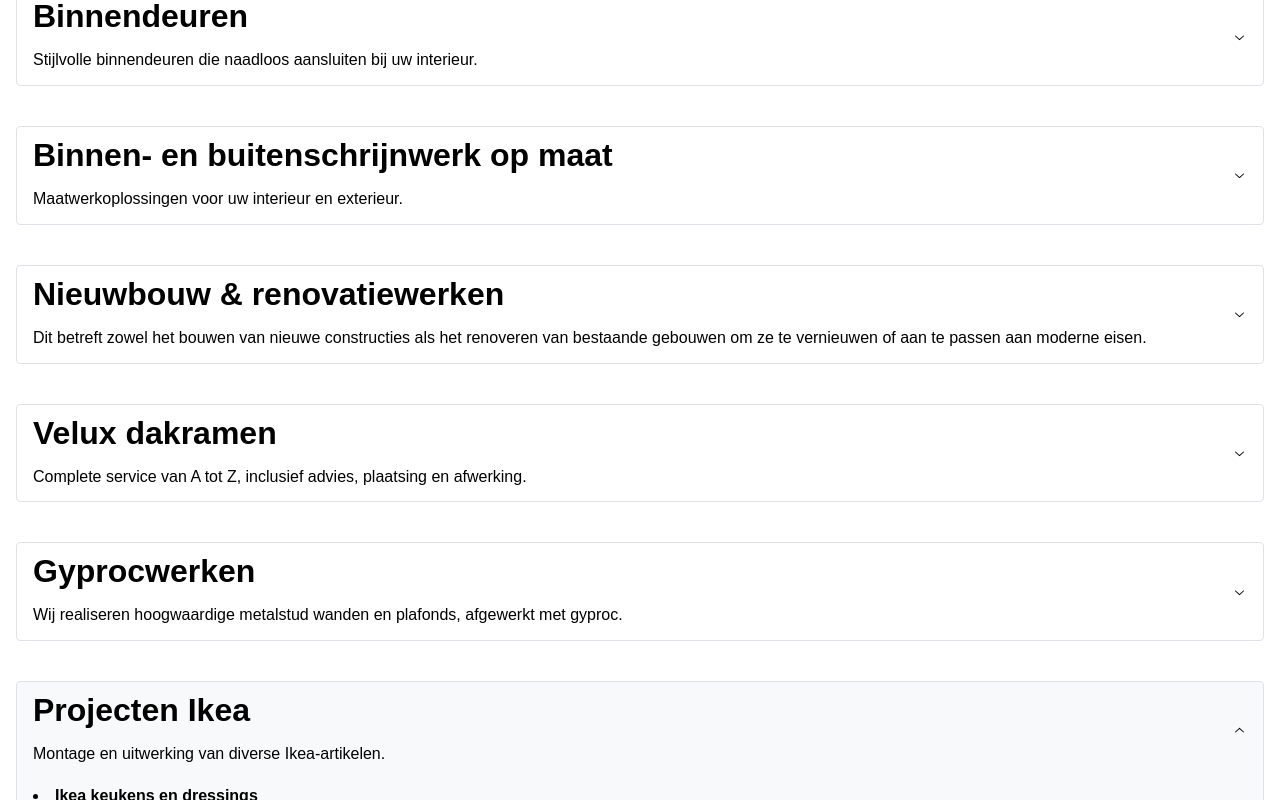
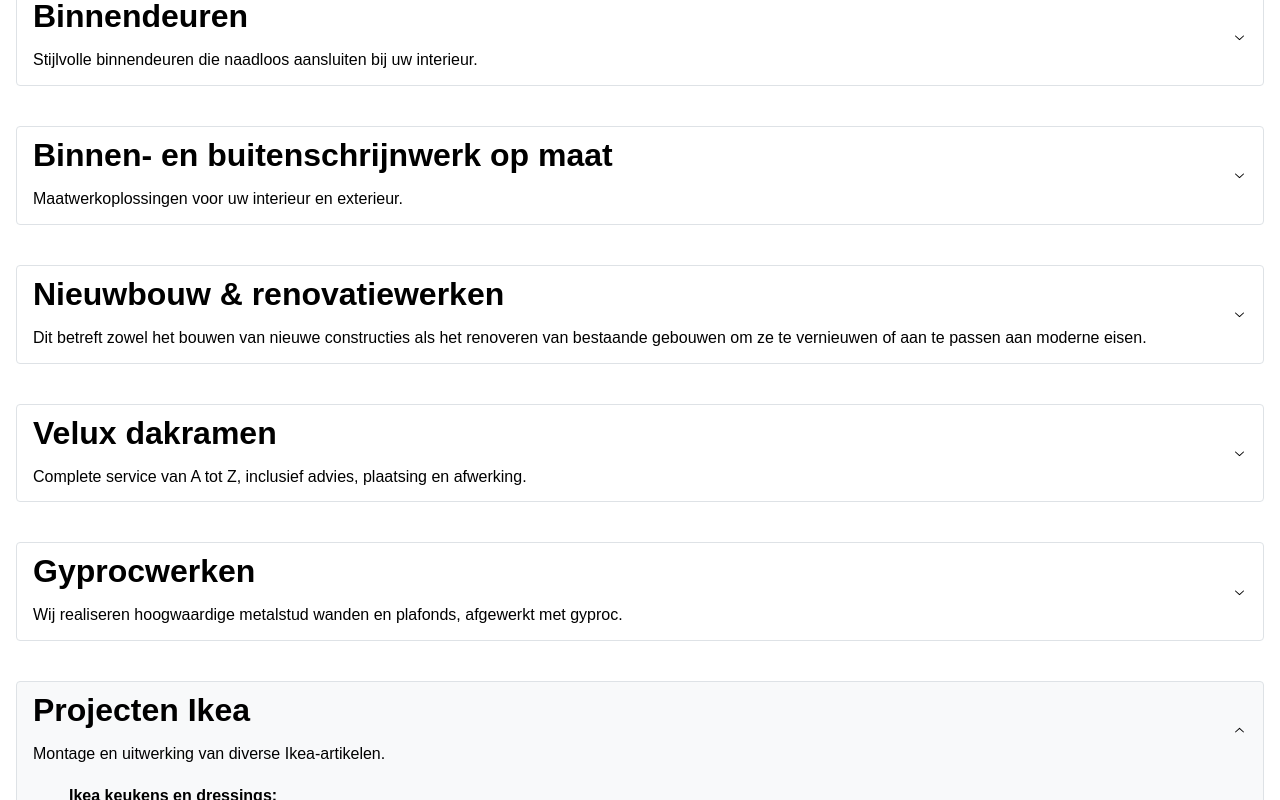
Before and after one commit to Dre-Van-den-Hooff/kemda, a Next.js app: page / in a window 1280 px wide. Both pictures are taken after a click on the button 640 px from the left and 927 px from the top of the page. Shown: the part 197-997 px from the top of the page. Built offline with nearby package versions, Linux system fonts and the light colour scheme.

Commit message:
Bulletttsssststs

```diff
--- a/src/components/projectCard.tsx
+++ b/src/components/projectCard.tsx
@@ -1,7 +1,8 @@
 'use client';
 
 import type { Project } from '@/types/project';
-import { Accordion, Flex, Text, List } from '@mantine/core';
+import { Accordion, Flex, Text, List, ThemeIcon } from '@mantine/core';
+import { IconCheck } from '@tabler/icons-react';
 
 type Props = {
   project: Project;
@@ -17,9 +18,7 @@ export default function ProjectCard({ project }: Props) {
             {project.title}
           </Text>
           {/* Short description */}
-          <Text mt="1rem" ta="justify">
-            {project.shortDescription}
-          </Text>
+          <Text mt="1rem">{project.shortDescription}</Text>
           {/* TODO: Read more link */}
         </Accordion.Control>
         <Accordion.Panel>
@@ -33,12 +32,19 @@ export default function ProjectCard({ project }: Props) {
               ))}
             </Flex>
           )}
-          {/* TODO: Bullet points */}
+          {/* Bullet points */}
           {project.bulletPoints && (
-            <List>
+            <List
+              spacing="sm"
+              icon={
+                <ThemeIcon color="teal" size={24} radius="xl">
+                  <IconCheck width={16} height={16} />
+                </ThemeIcon>
+              }
+            >
               {project.bulletPoints.bullets.map((bullet) => (
                 <List.Item key={bullet.title}>
-                  <Text fw="bold">{bullet.title}</Text>
+                  <Text fw="bold">{bullet.title}:</Text>
                   <Text>{bullet.description}</Text>
                 </List.Item>
               ))}
```
